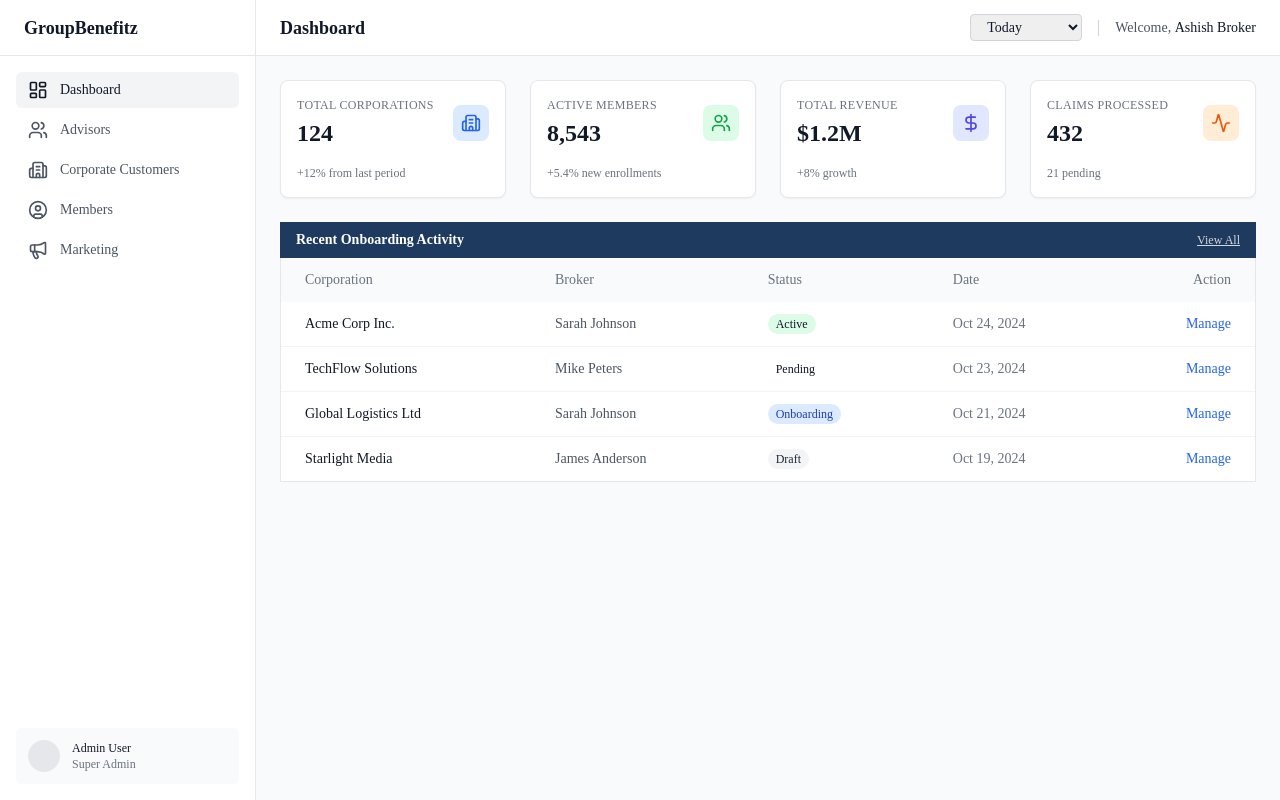
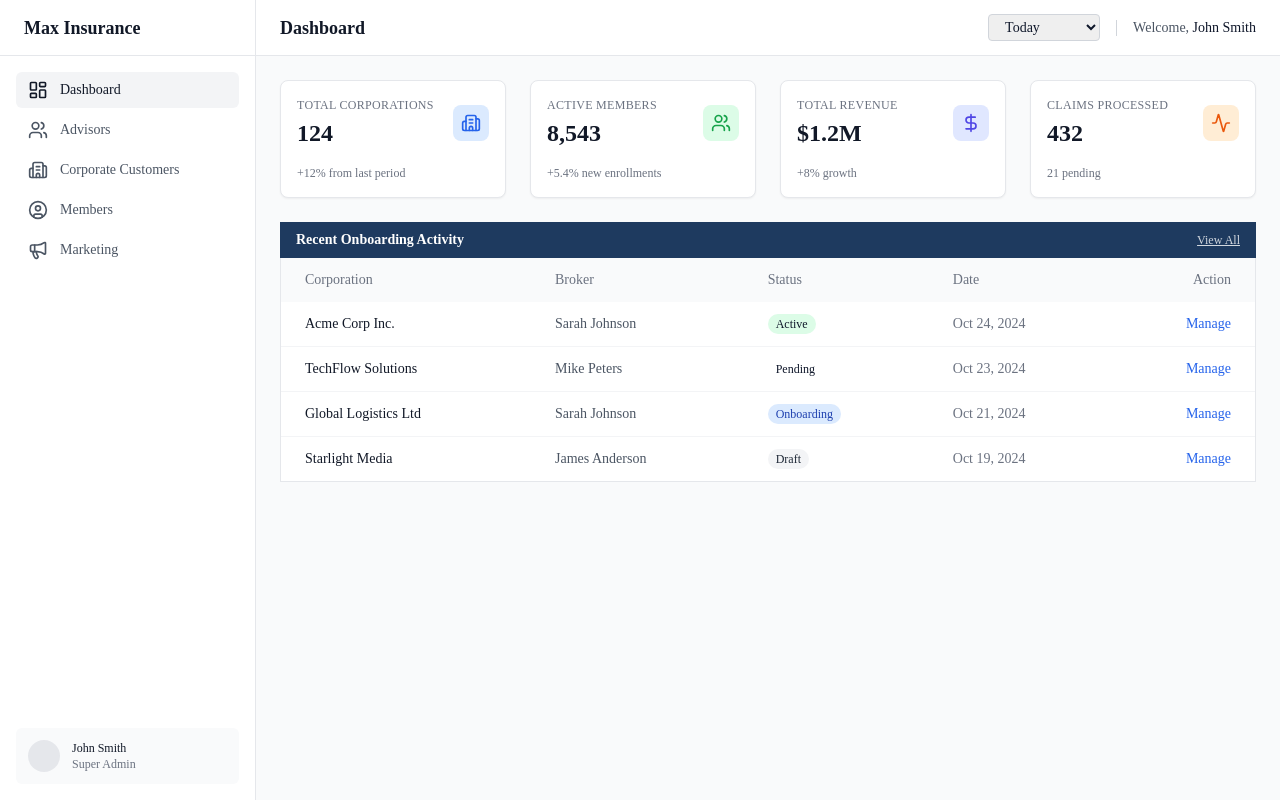
Before and after one commit to ashis001/nextjs-insurance, a Next.js app: page /dashboard in a window 1280 px wide. Built offline with nearby package versions, Linux system fonts and the light colour scheme; no server answers.

Commit message:
changes in broker name and profile

```diff
--- a/src/app/advisors/page.tsx
+++ b/src/app/advisors/page.tsx
@@ -37,7 +37,7 @@ export default function AdvisorsPage() {
                     <div className="flex items-center gap-4">
                         <div className="text-sm">
                             <span className="text-gray-600">Welcome, </span>
-                            <span className="font-medium">Ashish Broker</span>
+                            <span className="font-medium">John Smith</span>
                         </div>
                     </div>
                 </header>
@@ -112,8 +112,8 @@ export default function AdvisorsPage() {
                                                 <td className="px-6 py-4 text-gray-900 font-medium">{advisor.clients}</td>
                                                 <td className="px-6 py-4">
                                                     <span className={`inline-flex rounded-full px-2.5 py-0.5 text-xs font-medium border ${advisor.status === "Active" ? "bg-green-50 text-green-700 border-green-200" :
-                                                            advisor.status === "Pending" ? "bg-yellow-50 text-yellow-700 border-yellow-200" :
-                                                                "bg-gray-50 text-gray-600 border-gray-200"
+                                                        advisor.status === "Pending" ? "bg-yellow-50 text-yellow-700 border-yellow-200" :
+                                                            "bg-gray-50 text-gray-600 border-gray-200"
                                                         }`}>
                                                         {advisor.status}
                                                     </span>
--- a/src/app/corporate-customers/[id]/_components/CorporateInfoForm.tsx
+++ b/src/app/corporate-customers/[id]/_components/CorporateInfoForm.tsx
@@ -86,17 +86,34 @@ export function CorporateInfoForm({ engine }: { engine: ReturnType<typeof useCor
     });
 
     const selectedBroker = watch("broker");
-    const profileOptions = selectedBroker ? (() => {
-        if (selectedBroker.includes("John Smith")) return ["Profile0(0000010112 - John Smith Brokerage (100)%)"];
-        if (selectedBroker.includes("Johnnie")) return ["Profile0(0000010008 - Johnnie (100)%)"];
-        if (selectedBroker.includes("Ranjhana")) return ["Profile0(0000010111 - Ranjhana (100)%)"];
-        return ["Default Profile"];
-    })() : [];
+    const profileOptions = [
+        "Corporate Insurance",
+        "Health Insurance",
+        "Dental Insurance",
+        "All of Them"
+    ];
 
     const { fields } = useFieldArray({
         control,
         name: "contacts"
     });
+
+    const selectedCountry = watch("address.country");
+
+    const CANADA_PROVINCES = [
+        "Alberta", "British Columbia", "Manitoba", "New Brunswick",
+        "Newfoundland and Labrador", "Nova Scotia", "Ontario",
+        "Prince Edward Island", "Quebec", "Saskatchewan",
+        "Northwest Territories", "Nunavut", "Yukon"
+    ];
+
+    const US_STATES = [
+        "Alabama", "Alaska", "Arizona", "Arkansas", "California", "Colorado", "Connecticut", "Delaware", "Florida", "Georgia",
+        "Hawaii", "Idaho", "Illinois", "Indiana", "Iowa", "Kansas", "Kentucky", "Louisiana", "Maine", "Maryland",
+        "Massachusetts", "Michigan", "Minnesota", "Mississippi", "Missouri", "Montana", "Nebraska", "Nevada", "New Hampshire", "New Jersey",
+        "New Mexico", "New York", "North Carolina", "North Dakota", "Ohio", "Oklahoma", "Oregon", "Pennsylvania", "Rhode Island", "South Carolina",
+        "South Dakota", "Tennessee", "Texas", "Utah", "Vermont", "Virginia", "Washington", "West Virginia", "Wisconsin", "Wyoming"
+    ];
 
     const onSubmit: SubmitHandler<FormValues> = async (data) => {
         try {
@@ -142,9 +159,11 @@ export function CorporateInfoForm({ engine }: { engine: ReturnType<typeof useCor
                         <label className="block text-xs text-gray-600 mb-1">Broker</label>
                         <select {...register("broker")} className="w-full rounded border border-gray-300 px-3 py-1.5 text-sm bg-gray-50">
                             <option value="">Select</option>
-                            <option value="Johnnie-ADVISOR-0000010008">Johnnie-ADVISOR-0000010008</option>
-                            <option value="John Smith Brokerage-ADVISOR-0000010112">John Smith Brokerage-ADVISOR-0000010112</option>
-                            <option value="Ranjhana-ADVISOR-0000010111">Ranjhana-ADVISOR-0000010111</option>
+                            <option value="Sarah Johnson-ADVISOR-1001">Sarah Johnson-ADVISOR-1001</option>
+                            <option value="Emily Davis-ADVISOR-1002">Emily Davis-ADVISOR-1002</option>
+                            <option value="David Miller-ADVISOR-1003">David Miller-ADVISOR-1003</option>
+                            <option value="James Anderson-ADVISOR-1004">James Anderson-ADVISOR-1004</option>
+                            <option value="John-ADVISOR-1005">John-ADVISOR-1005</option>
                         </select>
                     </div>
                     <div>
@@ -173,7 +192,7 @@ export function CorporateInfoForm({ engine }: { engine: ReturnType<typeof useCor
                         {errors.name && <p className="text-xs text-red-500 mt-0.5">{errors.name.message}</p>}
                     </div>
                     <div>
-                        <label className="block text-xs text-gray-600 mb-1">Provincial offices in Operation*</label>
+                        <label className="block text-xs text-gray-600 mb-1">Offices in Operation*</label>
                         <select {...register("provincialOffices")} className="w-full rounded border border-gray-300 px-3 py-1.5 text-sm bg-gray-50">
                             <option value="">Select</option>
                             <option value="Toronto">Toronto</option>
@@ -233,10 +252,11 @@ export function CorporateInfoForm({ engine }: { engine: ReturnType<typeof useCor
                         <label className="block text-xs text-gray-600 mb-1">Province*</label>
                         <select {...register("address.province")} className="w-full rounded border border-gray-300 px-3 py-1.5 text-sm bg-gray-50">
                             <option value="">Select</option>
-                            <option value="Ontario">Ontario</option>
-                            <option value="Quebec">Quebec</option>
-                            <option value="British Columbia">British Columbia</option>
-                            <option value="Alberta">Alberta</option>
+                            {selectedCountry === "Canada" ? (
+                                CANADA_PROVINCES.map(p => <option key={p} value={p}>{p}</option>)
+                            ) : (
+                                US_STATES.map(s => <option key={s} value={s}>{s}</option>)
+                            )}
                         </select>
                     </div>
                     <div>
--- a/src/app/corporate-customers/[id]/_components/Sidebar.tsx
+++ b/src/app/corporate-customers/[id]/_components/Sidebar.tsx
@@ -19,7 +19,7 @@ export function Sidebar() {
     return (
         <aside className="fixed left-0 top-0 h-full w-64 border-r border-gray-200 bg-white">
             <div className="flex h-14 items-center border-b border-gray-200 px-6">
-                <h1 className="text-lg font-bold text-gray-900">GroupBenefitz</h1>
+                <h1 className="text-lg font-bold text-gray-900">Max Insurance</h1>
             </div>
             <nav className="flex flex-col gap-1 p-4">
                 {NAV_ITEMS.map((item) => {
@@ -45,7 +45,7 @@ export function Sidebar() {
                 <div className="flex items-center gap-3 rounded-md bg-gray-50 p-3">
                     <div className="h-8 w-8 rounded-full bg-gray-200" />
                     <div className="text-xs">
-                        <p className="font-medium text-gray-900">Admin User</p>
+                        <p className="font-medium text-gray-900">John Smith</p>
                         <p className="text-gray-500">Super Admin</p>
                     </div>
                 </div>
--- a/src/app/corporate-customers/[id]/_components/TierEditorPanel.tsx
+++ b/src/app/corporate-customers/[id]/_components/TierEditorPanel.tsx
@@ -30,7 +30,7 @@ interface PlanCategory {
 
 // Global Products Lists
 const MENTAL_HEALTH_PRODUCTS: Product[] = [
-    { id: "eap3", name: "GroupBenefitz EAP 3.0", category: "Mental Health" },
+    { id: "eap3", name: "Max Insurance EAP 3.0", category: "Mental Health" },
     { id: "cw1", name: "Complete Wellness", category: "Mental Health" },
     { id: "dp_core", name: "Dialogue Primary Care", category: "Health" },
     { id: "db_core", name: "Dialogue Basic EAP", category: "Mental Health" },
@@ -62,7 +62,7 @@ const PLAN_CATEGORIES = {
         },
         {
             id: "cm2", name: "Emergency Travel Protection", products: [
-                { id: "tr1", name: "GroupBenefitz Travel", category: "Travel", hasVariants: true, variants: VARIANTS_S_C_F }
+                { id: "tr1", name: "Max Insurance Travel", category: "Travel", hasVariants: true, variants: VARIANTS_S_C_F }
             ]
         }
     ],
@@ -90,7 +90,7 @@ const PLAN_CATEGORIES = {
                 { id: "sub_teap", name: "Test EAP 4", products: [{ id: "teap4", name: "Test EAP 4", category: "EAP" }] },
                 { id: "sub_prov", name: "Provincial Health Replacement Plan", products: [{ id: "phrp", name: "Provincial Health Replacement Plan", category: "Health" }] },
                 { id: "sub_cat", name: "Catastrophic Medication", products: [{ id: "hcd_core", name: "High-Cost Drugs", category: "Drugs", hasVariants: true, variants: ["Single", "Family"] }] },
-                { id: "sub_trav", name: "Emergency Travel Protection", products: [{ id: "gt_core", name: "GroupBenefitz Travel", category: "Travel" }] }
+                { id: "sub_trav", name: "Emergency Travel Protection", products: [{ id: "gt_core", name: "Max Insurance Travel", category: "Travel" }] }
             ]
         },
         { id: "cr3", name: "Mental Health & Wellbeing", products: MENTAL_HEALTH_PRODUCTS },
--- a/src/app/corporate-customers/[id]/page.tsx
+++ b/src/app/corporate-customers/[id]/page.tsx
@@ -38,7 +38,7 @@ export default function CorporatePage({ params }: { params: { id: string } }) {
                         </select>
                         <div className="text-sm">
                             <span className="text-gray-600">Welcome, </span>
-                            <span className="font-medium">Ashish Broker</span>
+                            <span className="font-medium">John Smith</span>
                         </div>
                     </div>
                 </header>
--- a/src/app/dashboard/page.tsx
+++ b/src/app/dashboard/page.tsx
@@ -37,7 +37,7 @@ export default function DashboardPage() {
                         <div className="h-4 w-[1px] bg-gray-300"></div>
                         <div className="text-sm">
                             <span className="text-gray-600">Welcome, </span>
-                            <span className="font-medium">Ashish Broker</span>
+                            <span className="font-medium">John Smith</span>
                         </div>
                     </div>
                 </header>
--- a/src/app/layout.tsx
+++ b/src/app/layout.tsx
@@ -9,7 +9,7 @@ const inter = Inter({
 });
 
 export const metadata: Metadata = {
-  title: "GroupBenefitz - Corporate Admin Platform",
+  title: "Max Insurance - Corporate Admin Platform",
   description: "Enterprise-grade SaaS Admin Platform for Corporate Benefits Management",
 };
 
--- a/src/app/marketing/page.tsx
+++ b/src/app/marketing/page.tsx
@@ -34,7 +34,7 @@ export default function MarketingPage() {
                     <div className="flex items-center gap-4">
                         <div className="text-sm">
                             <span className="text-gray-600">Welcome, </span>
-                            <span className="font-medium">Ashish Broker</span>
+                            <span className="font-medium">John Smith</span>
                         </div>
                     </div>
                 </header>
--- a/src/app/members/page.tsx
+++ b/src/app/members/page.tsx
@@ -35,7 +35,7 @@ export default function MembersPage() {
                     <div className="flex items-center gap-4">
                         <div className="text-sm">
                             <span className="text-gray-600">Welcome, </span>
-                            <span className="font-medium">Ashish Broker</span>
+                            <span className="font-medium">John Smith</span>
                         </div>
                     </div>
                 </header>
```
